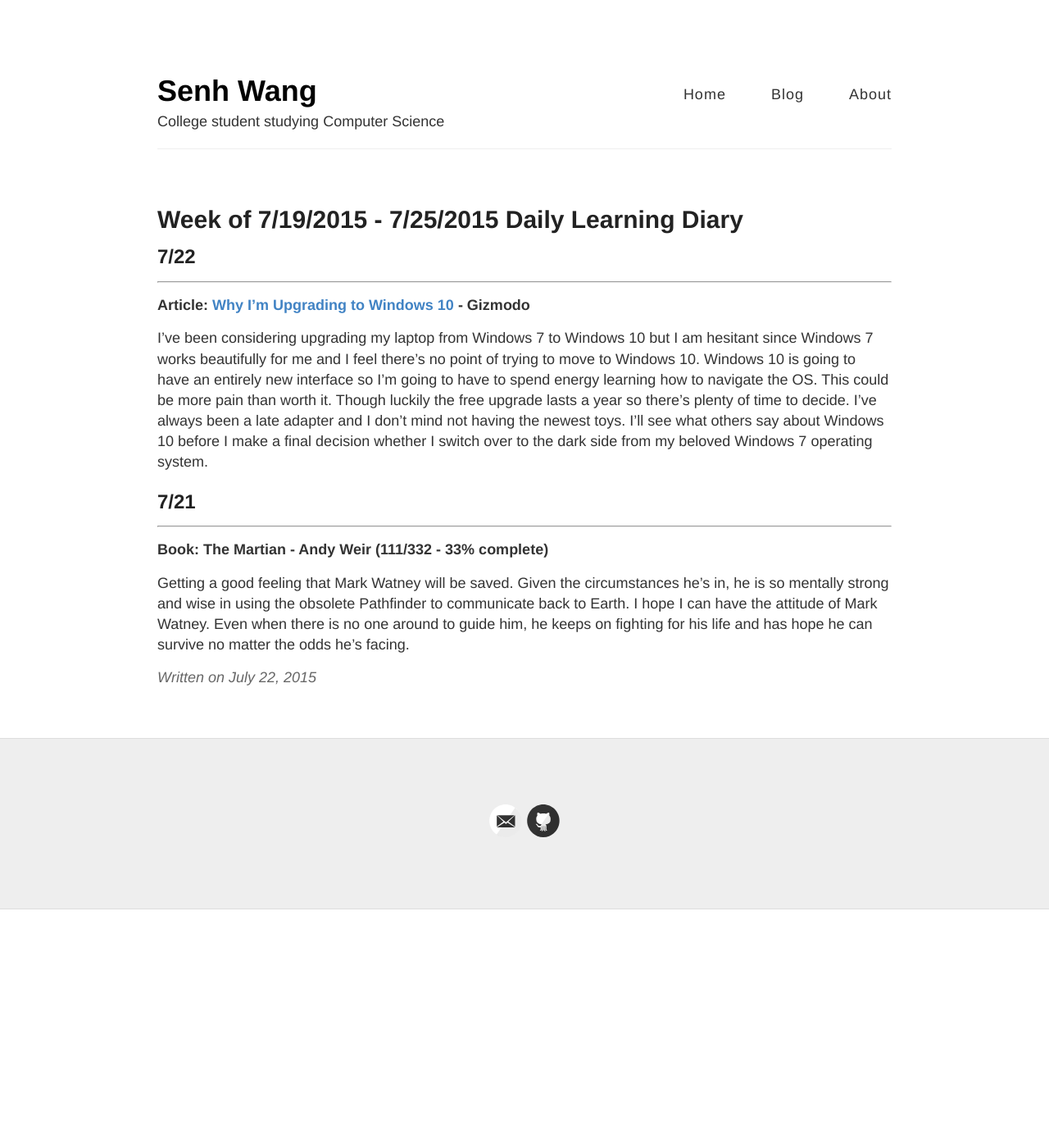
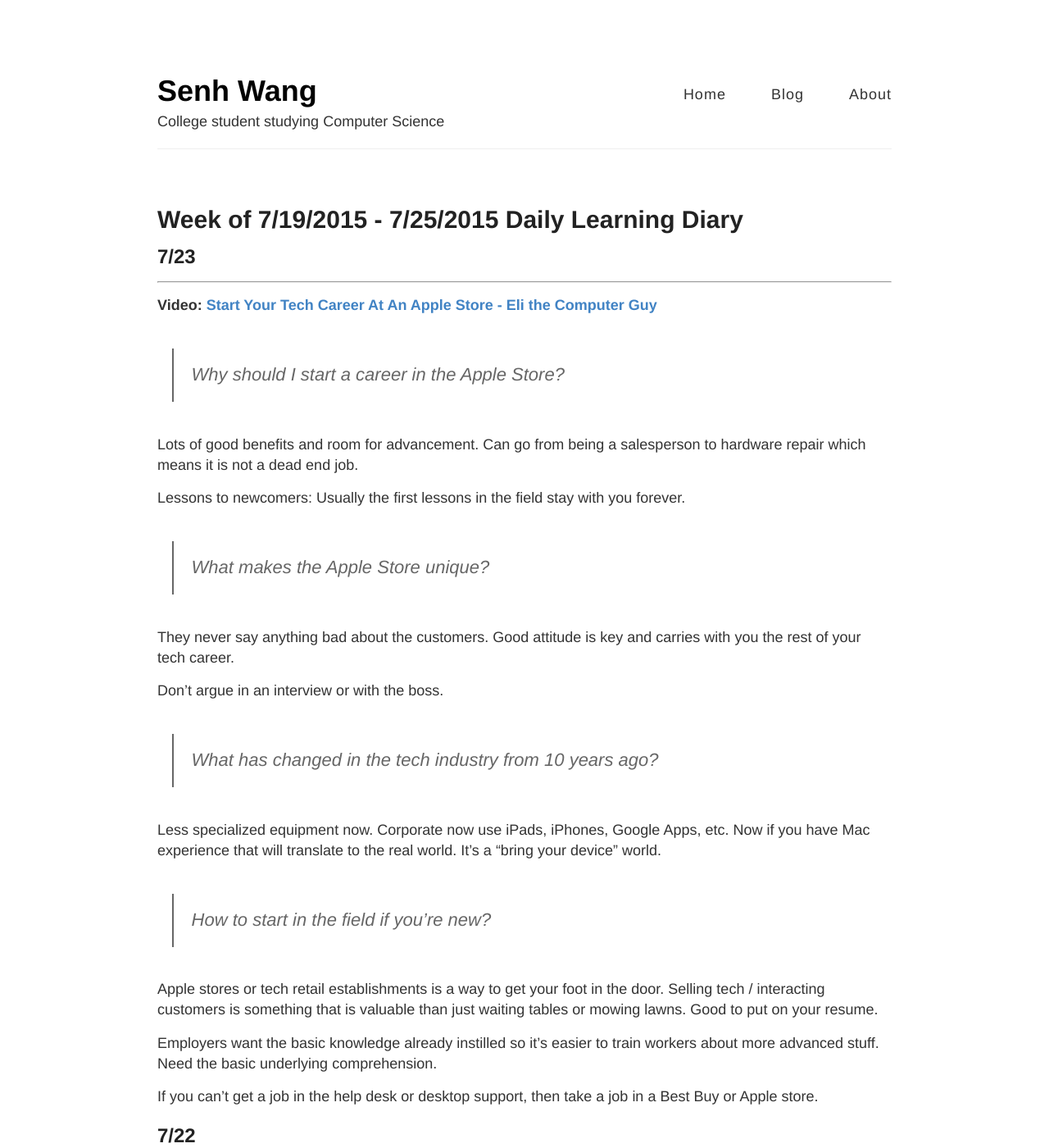
Before and after one commit to SenhW/senhw.github.io, a Jekyll site: the page built from _posts/2015-07-21-7-19-2015-learning-diary.md, in a window 1280 px wide and 1400 px high. Shown: the whole window at 82% size. Built offline with Jekyll 4.4.1, drawn with Linux system fonts in a browser that asks for light colours; Markdown is read by kramdown in place of the engine named in the settings; some of the changed text lies outside the part shown.

Commit message:
7/23 entry

```diff
--- a/_posts/2015-07-21-7-19-2015-learning-diary.md
+++ b/_posts/2015-07-21-7-19-2015-learning-diary.md
@@ -2,12 +2,40 @@
 layout: post
 title: Week of 7/19/2015 - 7/25/2015 Daily Learning Diary
 permalink: /blog/7-19-2015-learning-diary/
-date: 2015-07-22
+date: 2015-07-23
 ---
+
+## 7/23
+---
+**Video: [Start Your Tech Career At An Apple Store - Eli the Computer Guy](https://www.youtube.com/watch?v=CuMZaOiuM7c)**
+
+> Why should I start a career in the Apple Store?
+
+Lots of good benefits and room for advancement. Can go from being a salesperson to hardware repair which means it is not a dead end job.
+
+Lessons to newcomers: Usually the first lessons in the field stay with you forever.
+
+> What makes the Apple Store unique?
+
+They never say anything bad about the customers. Good attitude is key and carries with you the rest of your tech career.
+
+Don't argue in an interview or with the boss.
+
+> What has changed in the tech industry from 10 years ago?
+
+Less specialized equipment now. Corporate now use iPads, iPhones, Google Apps, etc. Now if you have Mac experience that will translate to the real world. It's a "bring your device" world.
+
+> How to start in the field if you're new?
+
+Apple stores or tech retail establishments is a way to get your foot in the door. Selling tech / interacting customers is something that is valuable than just waiting tables or mowing lawns. Good to put on your resume.
+
+Employers want the basic knowledge already instilled so it's easier to train workers about more advanced stuff. Need the basic underlying comprehension.
+
+If you can't get a job in the help desk or desktop support, then take a job in a Best Buy or Apple store.
 
 ## 7/22
 ---
-**Article: [Why I’m Upgrading to Windows 10](http://reviews.gizmodo.com/why-i-m-upgrading-to-windows-10-1719559557) - Gizmodo**
+**Article: [Why I’m Upgrading to Windows 10 - Gizmodo](http://reviews.gizmodo.com/why-i-m-upgrading-to-windows-10-1719559557)**
 
 I've been considering upgrading my laptop from Windows 7 to Windows 10 but I am hesitant since Windows 7 works beautifully for me and I feel there's no point of trying to move to Windows 10. Windows 10 is going to have an entirely new interface so I'm going to have to spend energy learning how to navigate the OS. This could be more pain than worth it. Though luckily the free upgrade lasts a year so there's plenty of time to decide. I've always been a late adapter and I don't mind not having the newest toys. I'll see what others say about Windows 10 before I make a final decision whether I switch over to the dark side from my beloved Windows 7 operating system.
 
```
